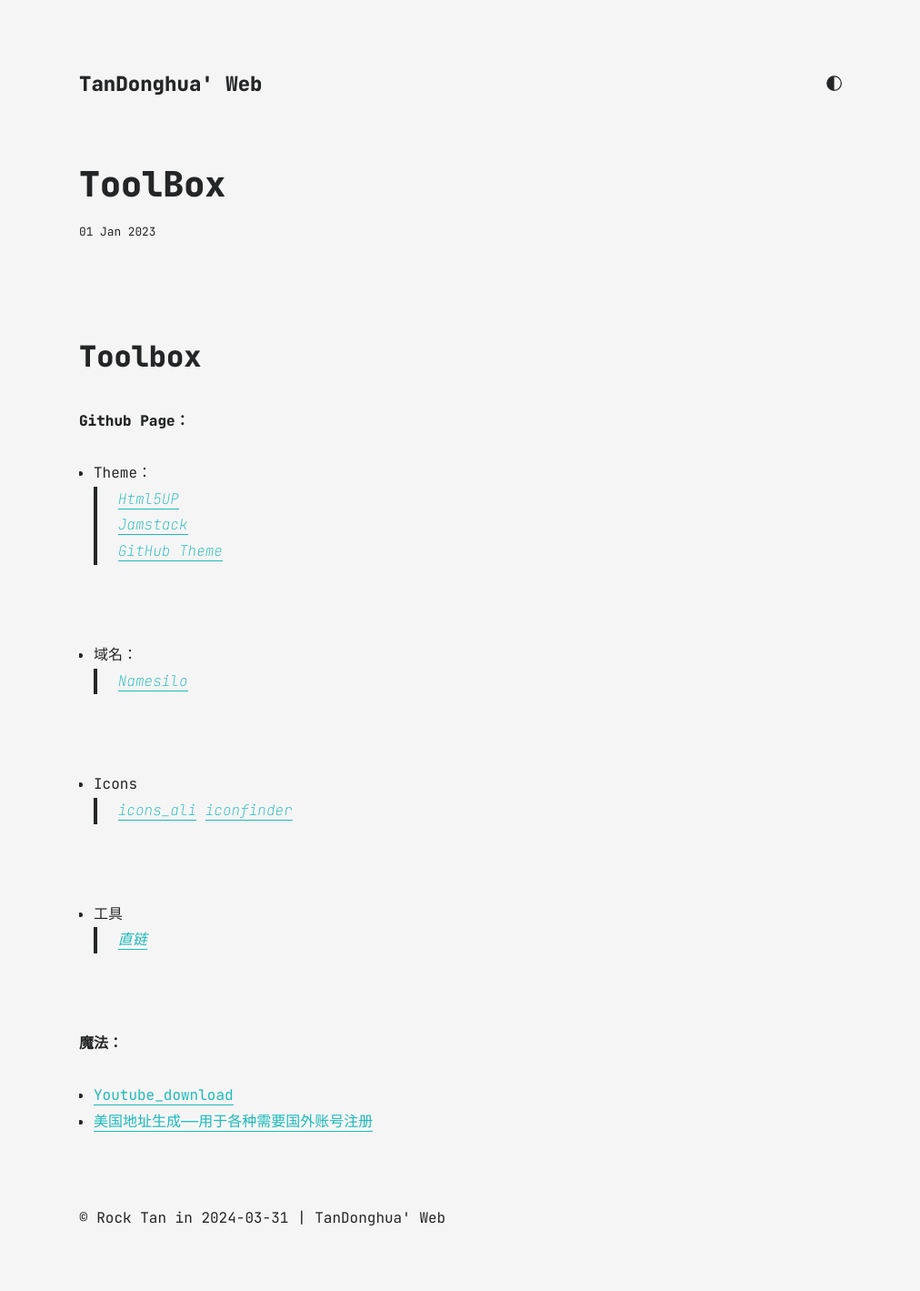
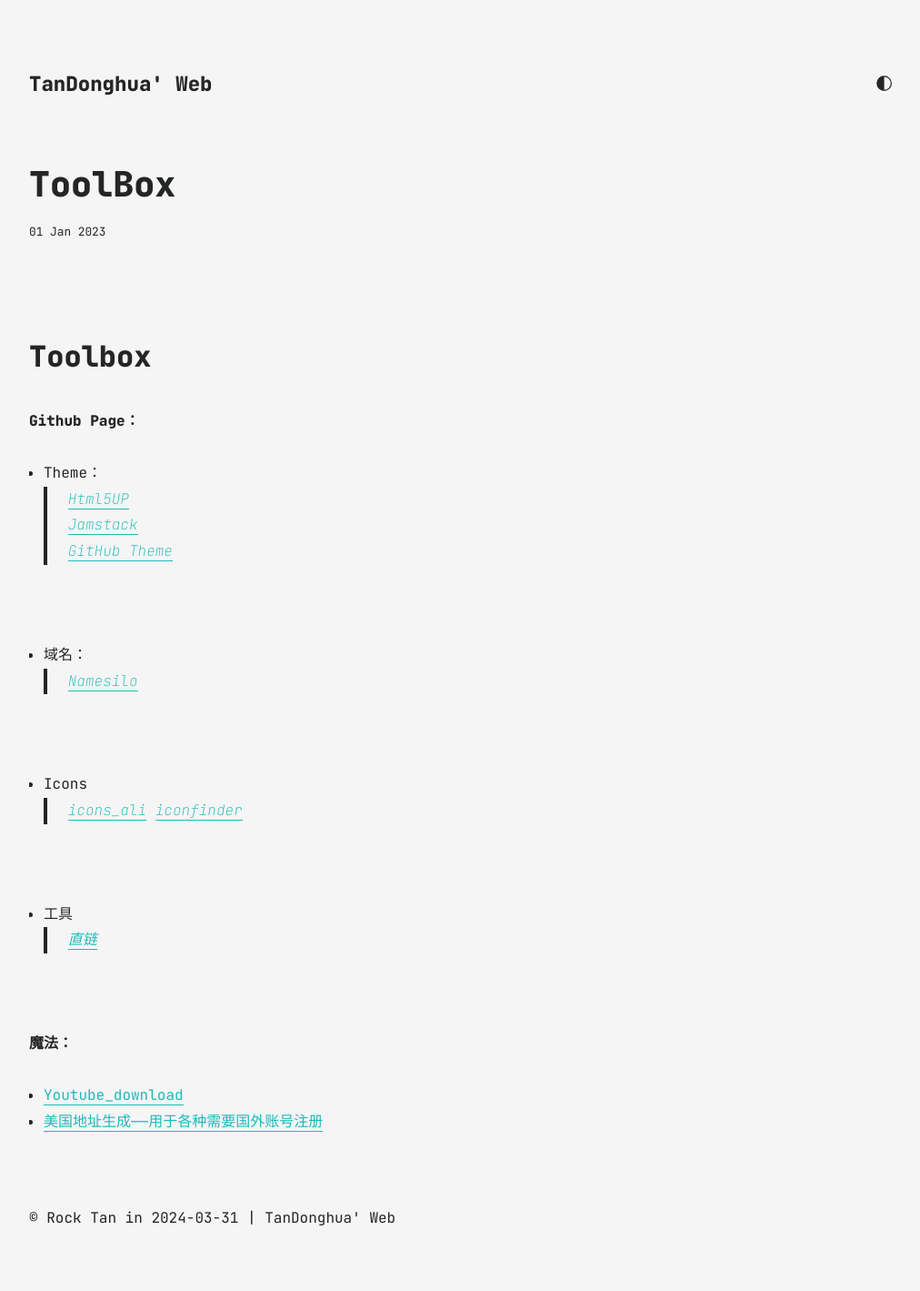
Before and after one commit to Rock230303/Rock230303.github.io, a Jekyll site: the page built from all_collections/_posts/2023-01-02-toolbox.md, in a window 1280 px wide. Shown: the whole page at 91% size, without its empty margins (133-1145 px from the left). Built offline with Jekyll 4.4.1, drawn with Linux system fonts in a browser that asks for light colours.

Commit message:
Update post.css

```diff
--- a/assets/css/post.css
+++ b/assets/css/post.css
@@ -58,7 +58,7 @@
 }
 main {
   margin: 0 auto;
-  max-width: 840px;
+  max-width: 950px;
   padding: 3rem 0 4rem 0;
 }
 .article {
```
